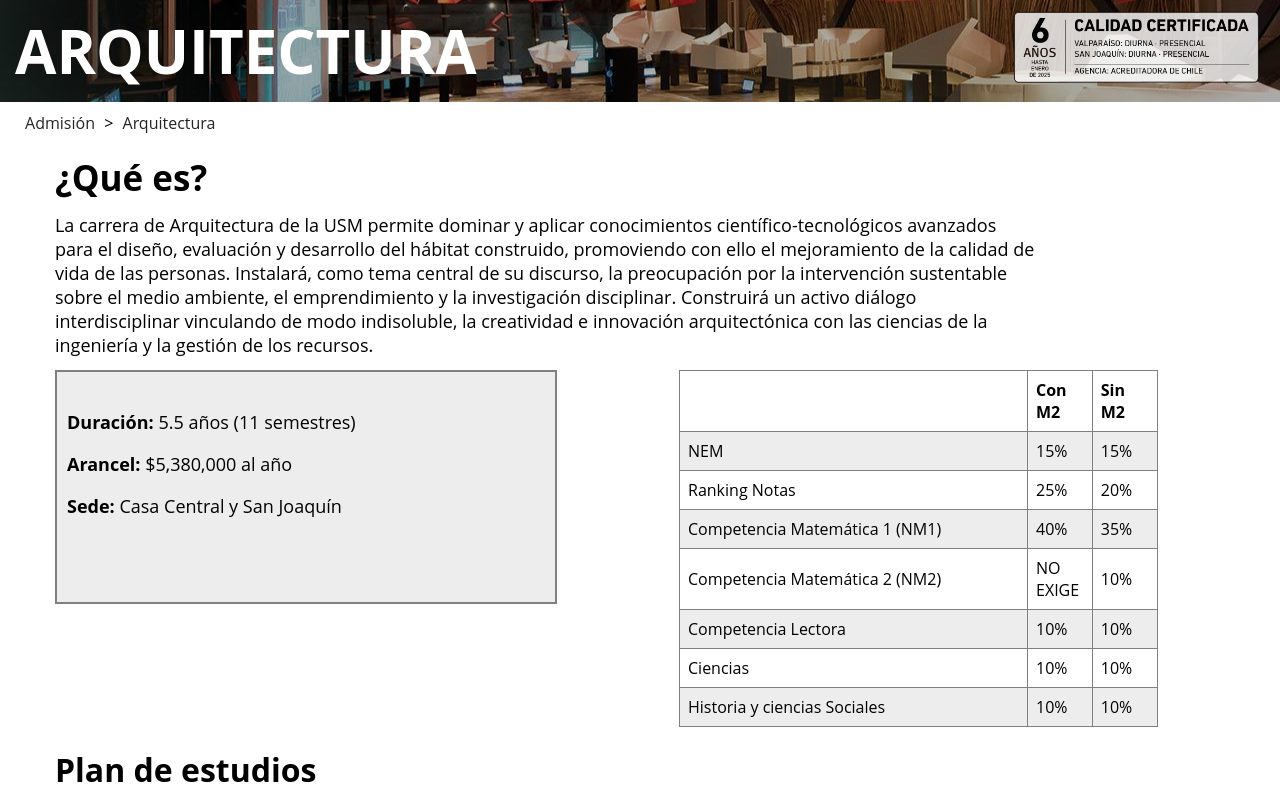
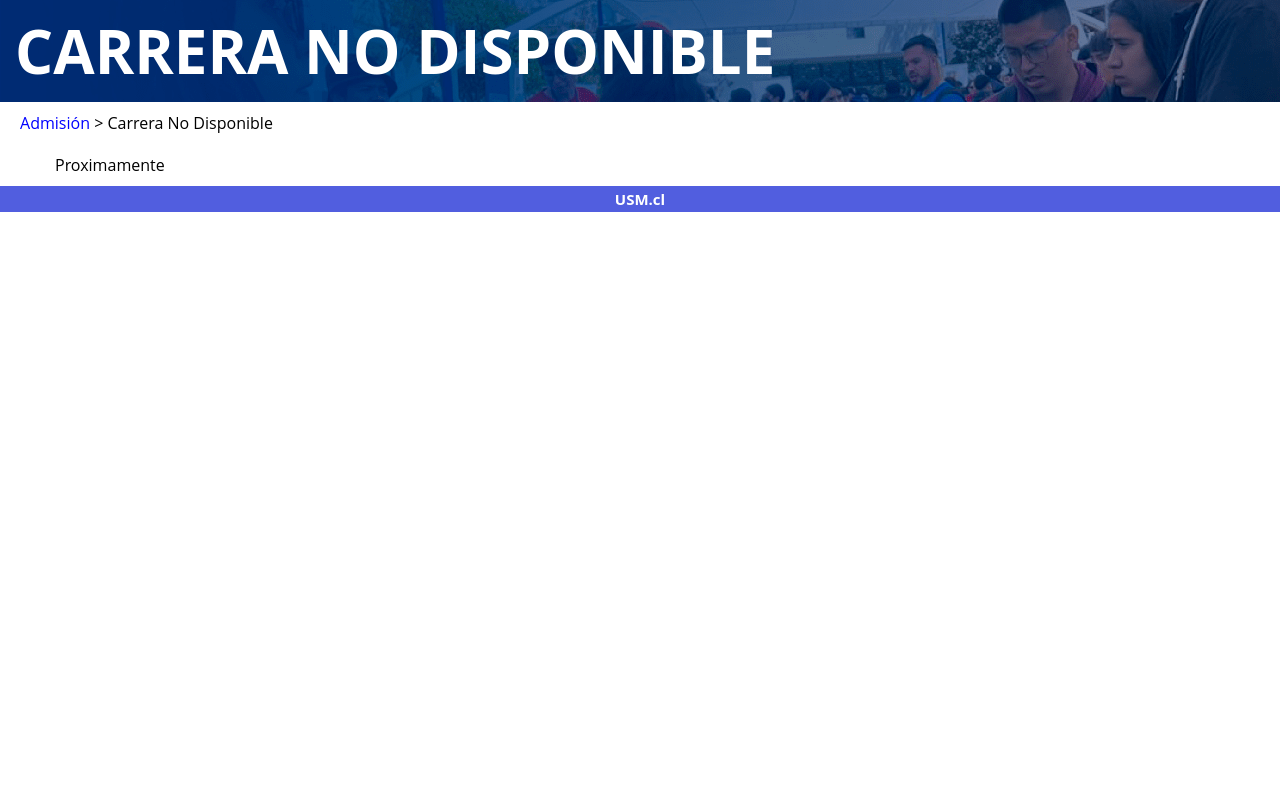
Before and after one commit to Bibubobee/2023_2-DIU, a React (Create React App) app: page /carrera in a window 1280 px wide. Shown: the top 800 px of the page. Built offline with nearby package versions, Linux system fonts and the light colour scheme.

Commit message:
Fixed breadcrumbs and added mock career page

```diff
--- a/src/AppRouter.jsx
+++ b/src/AppRouter.jsx
@@ -1,18 +1,20 @@
 import React from 'react'
-import { BrowserRouter, Routes, Route } from 'react-router-dom'
+import { BrowserRouter, Routes, Route, Outlet } from 'react-router-dom'
 
 import Home from './Home'
 import CareerPage from './CareerPage'
+import MockCareerUnavailable from './MockCareerUnavailable';
 
 const AppRouter = () => {
   return (
     <BrowserRouter>
       <Routes>
         <Route path='/' element={<Home />} />
-        <Route path='/carrera' element={<CareerPage />} />
+        <Route path='/carrera/arquitectura' element={<CareerPage careerName="Arquitectura" />} />
+        <Route path='/carrera/*' element={<MockCareerUnavailable />} />
       </Routes>
     </BrowserRouter>
-  )
+  );
 }
 
 export default AppRouter
--- a/src/Breadcrumbs.css
+++ b/src/Breadcrumbs.css
@@ -1,13 +1,17 @@
 .breadcrumbs {
     margin: 10px 0;
     margin-left: 10px;
-  }
-.breadcrumbs a {
-    text-decoration: none;
-    color: #252526;
-    margin: 0 5px;
 }
 
-.breadcrumbs a:hover {
+.breadcrumb-link {
+    text-decoration: none;
+    color: blue;
+}
+.breadcrumb-link:hover{
     text-decoration: underline;
 }
+
+.breadcrumb-link.current {
+    text-decoration: none;
+    color: black;
+}
--- a/src/Breadcrumbs.jsx
+++ b/src/Breadcrumbs.jsx
@@ -2,17 +2,23 @@ import React from 'react';
 import { Link, useLocation } from 'react-router-dom';
 import './Breadcrumbs.css';
 
-const Breadcrumbs = ({ paths }) => {
+const Breadcrumbs = ({ paths, currentPage }) => {
   return (
       <div className="breadcrumbs">
           {paths.map((path, index) => (
               <span key={`${path.label}-${index}`}>
                   {index > 0 && <span> {'>'} </span>}
-            <Link to={path.url}>{path.label}</Link>
+                  <a
+                      href={path.url}
+                      className={`breadcrumb-link ${currentPage === path.label ? 'current' : ''}`}
+                  >
+                      {path.label}
+                  </a>
               </span>
           ))}
       </div>
   );
 };
 
+
 export default Breadcrumbs;
--- a/src/CareerPage.jsx
+++ b/src/CareerPage.jsx
@@ -15,7 +15,7 @@ const data = [
 function CareerPage() {
     const breadcrumbsData = [
         { label: 'Admisión', url: '/' },
-        { label: 'Arquitectura' },
+        { label: 'Arquitectura' , url: '/carrera/arquitectura' },
       ];
     return (
         <div className = "CarrerPage">
@@ -23,7 +23,7 @@ function CareerPage() {
                 <div className="title">ARQUITECTURA</div>
                 <img src="acreditacionArqui.png" alt="Acreditación" className="acreditacion-image" />
             </div>
-            <div className="breadcrumbs"><Breadcrumbs paths={breadcrumbsData} /></div>
+            <div className="breadcrumbs"><Breadcrumbs paths={breadcrumbsData} currentPage="Arquitectura"/></div>
             <div className="body-carreras">
                 <div className="title-carreras">¿Qué es?</div>
                 <div className="description-box">
--- a/src/Home.jsx
+++ b/src/Home.jsx
@@ -23,7 +23,7 @@ function Home(){
             <div className="banner">
                 <div className="title">ADMISION</div>
             </div>
-            <div className="breadcrumbs"> <Breadcrumbs paths={[{ label: 'Admisión', url: '/' }]} /> </div>
+            <div className="breadcrumbs"> <Breadcrumbs paths={[{ label: 'Admisión', url: '/' }]} currentPage="Admisión"/> </div>
             <div className="body-carreras">
                 <div className="title-carreras">Carreras Pregrado</div>
                 <form className="form-search-carreras">
@@ -78,10 +78,12 @@ const CareerTable = (props) => {
 }
 
 const TableRow = (props) => {
+    const encodedCareerName = encodeURIComponent(props.nombre);
+    const url = `/carrera/${encodedCareerName}`;
     return (
         <tr>
             <td>
-                <a href="carrera">{props.nombre}</a>
+                <a href={url}>{props.nombre}</a>
             </td>
             <td>{props.campus}</td>
             <td>{props.jornada}</td>
--- /dev/null
+++ b/src/MockCareerUnavailable.jsx
@@ -0,0 +1,23 @@
+import "./CareerPage.css";
+import React from 'react';
+import Breadcrumbs from './Breadcrumbs.jsx';
+
+
+function MockCareerUnavailable() {
+    const breadcrumbsData = [
+        { label: 'Admisión', url: '/' },
+        { label: 'Carrera No Disponible',  url: '/carrera/No-disponible' },
+      ];
+    return (
+        <div className = "CarrerPage">
+            <div className="banner">
+                <div className="title">CARRERA NO DISPONIBLE</div>
+            </div>
+            <div className="breadcrumbs"><Breadcrumbs paths={breadcrumbsData} currentPage="Carrera No Disponible"/></div>
+            <div className="body-carreras">
+                Proximamente
+            </div>
+            </div>
+    );
+}
+export default MockCareerUnavailable;
```
Lines whose indentation alone changed are shown as unchanged.
